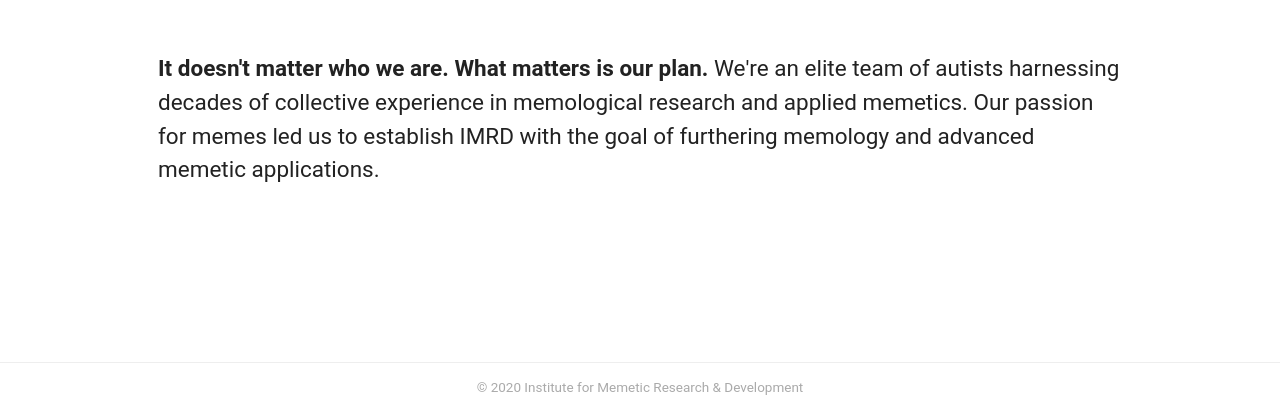
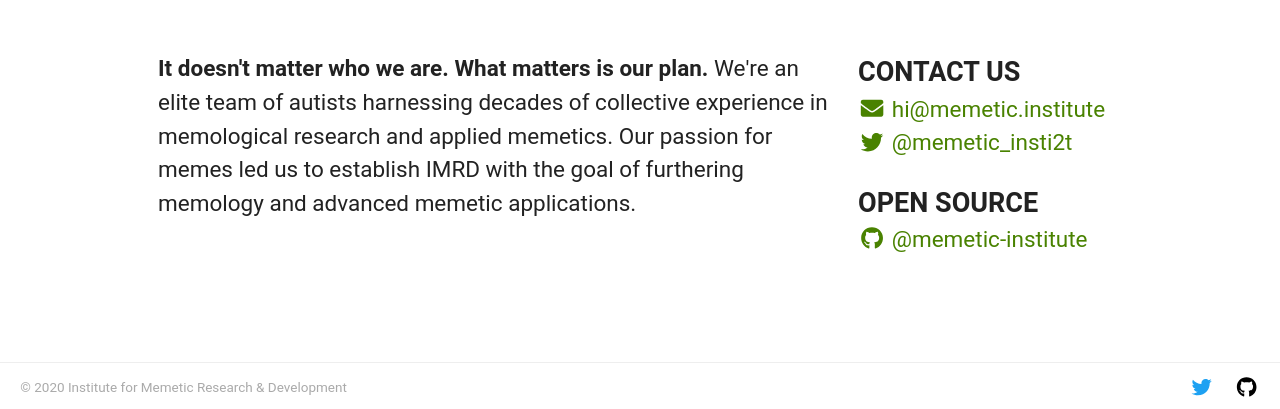
Before and after one commit to memetic-institute/memetic.institute, a Next.js app: page /who in a window 1280 px wide. Shown: the part 388-797 px from the top of the page. Built offline with nearby package versions, Linux system fonts and the light colour scheme; a web font is replaced by a local one.

Commit message:
Update site with contact info & analytics

```diff
--- a/src/components/Layout/Footer.js
+++ b/src/components/Layout/Footer.js
@@ -1,5 +1,7 @@
-import { node } from 'prop-types';
+import { shape } from 'prop-types';
 import styled from 'styled-components';
+import { faTwitter, faGithub } from '@fortawesome/free-brands-svg-icons';
+import { FontAwesomeIcon } from '@fortawesome/react-fontawesome';
 
 const Container = styled.footer`
     width: 100%;
@@ -14,34 +16,25 @@ const Container = styled.footer`
     align-items: center;
     z-index: 3;
 
-    /* @media only screen and (max-width: 1000px) {
-        height: 150px;
-    } */
+    @media only screen and (max-width: 800px) {
+        height: 100px;
+    }
 `;
 
 const List = styled.ul`
+    width: 100%;
     list-style: none;
     margin: 0;
     padding: 0;
     display: flex;
     align-items: center;
-    justify-content: center;
+    justify-content: space-between;
 
-    @media only screen and (max-width: 1000px) {
+    @media only screen and (max-width: 800px) {
+        justify-content: center;
         flex-direction: column;
     }
 `;
-
-// const StyledDot = styled.span`
-//     user-select: none;
-//     pointer-events: none;
-
-//     @media only screen and (max-width: 1000px) {
-//         display: none;
-//     }
-// `;
-
-// const Dot = () => <StyledDot>&middot;</StyledDot>;
 
 const Item = styled.li`
     display: inline-block;
@@ -55,27 +48,47 @@ const Item = styled.li`
 
 const Link = styled.a`
     color: #000;
-    font-weight: bold;
-    margin: 0 0.25em;
+    font-size: 1.5em;
+    margin-left: 1em;
+
+    @media only screen and (max-width: 800px) {
+        margin: 0 1em;
+    }
 `;
 
-const ExternalLink = ({ children, ...props }) => (
+const ExternalLink = ({ icon, ...props }) => (
     <Link target="_blank" rel="noopener noreferrer" {...props}>
-        {children}
+        <FontAwesomeIcon icon={icon} fixedWidth />
     </Link>
 );
 
 ExternalLink.propTypes = {
-    children: node.isRequired
+    icon: shape({}).isRequired
 };
 
-const Footer = props => (
+const TwitterLink = styled(ExternalLink)`
+    color: #1da1f2;
+`;
+
+const Footer = (props) => (
     <Container {...props}>
         <List>
             <Item>
                 &copy; {new Date().getFullYear()} Institute for Memetic Research
                 & Development
             </Item>
+            <Item>
+                <TwitterLink
+                    href="https://twitter.com/memetic_insti2t"
+                    icon={faTwitter}
+                    title="Twitter"
+                />
+                <ExternalLink
+                    href="https://github.com/memetic-institute"
+                    icon={faGithub}
+                    title="GitHub"
+                />
+            </Item>
         </List>
     </Container>
 );
--- a/src/components/Layout/Layout.js
+++ b/src/components/Layout/Layout.js
@@ -1,7 +1,9 @@
+import { Component } from 'react';
 import { node } from 'prop-types';
 import styled from 'styled-components';
 import Header from './Header';
 import Footer from './Footer';
+import { initGA, logPageView } from '../../util/analytics';
 
 const PageContainer = styled.div`
     min-height: 100vh;
@@ -18,13 +20,26 @@ const Main = styled.main`
     align-items: center;
 `;
 
-const Layout = ({ children }) => (
+class Layout extends Component {
+    componentDidMount() {
+        if (!window.GA_INITIALIZED) {
+            initGA();
+            window.GA_INITIALIZED = true;
+        }
+        logPageView();
+    }
+
+    render() {
+        const { children } = this.props;
+        return (
             <PageContainer>
                 <Header />
                 <Main>{children}</Main>
                 <Footer />
             </PageContainer>
         );
+    }
+}
 
 Layout.propTypes = {
     children: node.isRequired
--- a/src/pages/_app.js
+++ b/src/pages/_app.js
@@ -3,6 +3,7 @@ import Head from 'next/head';
 import { createGlobalStyle, ThemeProvider } from 'styled-components';
 import 'focus-visible';
 import 'typeface-d-din';
+import '@fortawesome/fontawesome-svg-core/styles.css';
 import Layout from '../components/Layout';
 
 const title = 'Institute for Memetic Research & Development';
@@ -106,7 +107,7 @@ class App extends NextApp {
                     />
                     <meta property="og:image:alt" content={title} />
                     {/* Favicons */}
-                    {[16, 32].map(size => {
+                    {[16, 32].map((size) => {
                         const dimensions = `${size}x${size}`;
                         return (
                             <link
--- a/src/pages/who/index.js
+++ b/src/pages/who/index.js
@@ -1,5 +1,33 @@
-// import styled from 'styled-components';
-import { Container, FeatureBanner, Lead } from '../../components/Layout';
+import { string, shape, node } from 'prop-types';
+import styled from 'styled-components';
+import { FontAwesomeIcon } from '@fortawesome/react-fontawesome';
+import { faEnvelope } from '@fortawesome/free-solid-svg-icons';
+import { faTwitter, faGithub } from '@fortawesome/free-brands-svg-icons';
+import {
+    Article,
+    Container,
+    FeatureBanner,
+    Lead
+} from '../../components/Layout';
+
+const email = 'hi@memetic.institute';
+
+const ContactIcon = styled(FontAwesomeIcon)`
+    margin-right: 0.25em;
+`;
+
+const ExternalLink = ({ href, icon, children, ...props }) => (
+    <a href={href} target="_blank" rel="noopener noreferrer" {...props}>
+        <ContactIcon icon={icon} fixedWidth />
+        {children}
+    </a>
+);
+
+ExternalLink.propTypes = {
+    href: string.isRequired,
+    icon: shape({}).isRequired,
+    children: node.isRequired
+};
 
 const Who = () => (
     <>
@@ -8,16 +36,43 @@ const Who = () => (
             image={{ src: require('./npc.svg'), alt: 'NPC' }}
         />
         <Container>
+            <Article>
                 <Lead>
                     <b>
-                    It doesn&apos;t matter who we are. What matters is our plan.
+                        It doesn&apos;t matter who we are. What matters is our
+                        plan.
                     </b>{' '}
                     We&apos;re an elite team of autists harnessing decades of
                     collective experience in memological research and applied
-                memetics. Our passion for memes led us to establish IMRD with
-                the goal of furthering memology and advanced memetic
+                    memetics. Our passion for memes led us to establish IMRD
+                    with the goal of furthering memology and advanced memetic
                     applications.
                 </Lead>
+            </Article>
+            <aside>
+                <h2>Contact Us</h2>
+                <Lead>
+                    <ExternalLink href={`mailto:${email}`} icon={faEnvelope}>
+                        {email}
+                    </ExternalLink>
+                    <br />
+                    <ExternalLink
+                        href="https://twitter.com/memetic_insti2t"
+                        icon={faTwitter}
+                    >
+                        @memetic_insti2t
+                    </ExternalLink>
+                </Lead>
+                <h2>Open Source</h2>
+                <Lead>
+                    <ExternalLink
+                        href="https://github.com/memetic-institute"
+                        icon={faGithub}
+                    >
+                        @memetic-institute
+                    </ExternalLink>
+                </Lead>
+            </aside>
         </Container>
     </>
 );
--- /dev/null
+++ b/src/util/analytics.js
@@ -0,0 +1,10 @@
+import ReactGA from 'react-ga';
+
+export const initGA = () => {
+    ReactGA.initialize('UA-161714934-1');
+};
+
+export const logPageView = () => {
+    ReactGA.set({ page: window.location.pathname });
+    ReactGA.pageview(window.location.pathname);
+};
```
Also changed, not shown: package.json (+7 -1 lines), 1 other file (tests, documents, lock files or other folders). Lines whose indentation alone changed are shown as unchanged.
